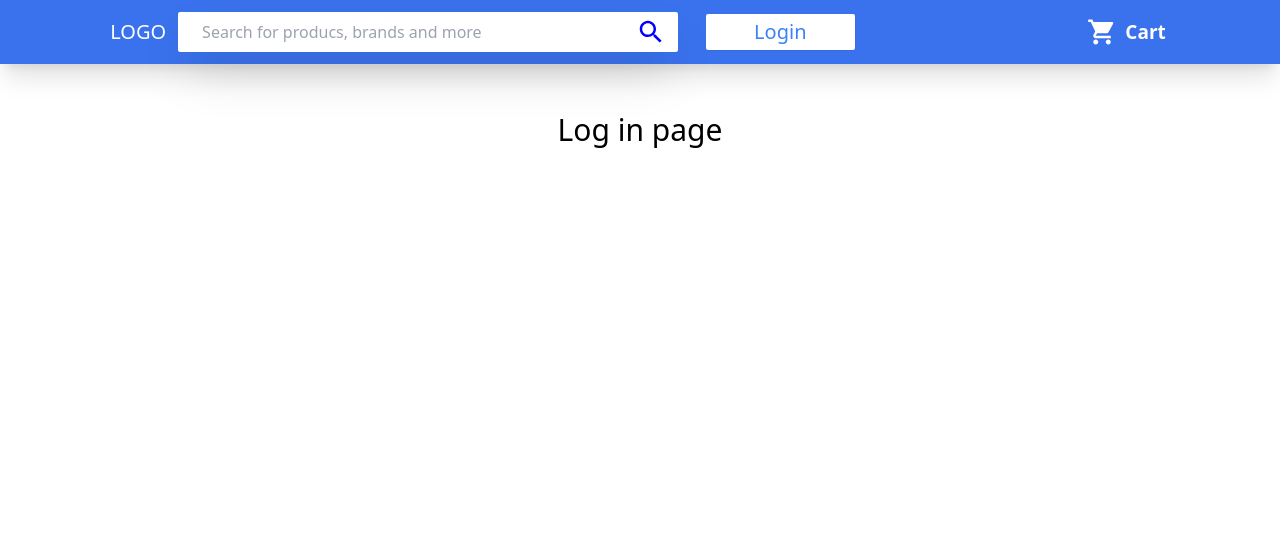
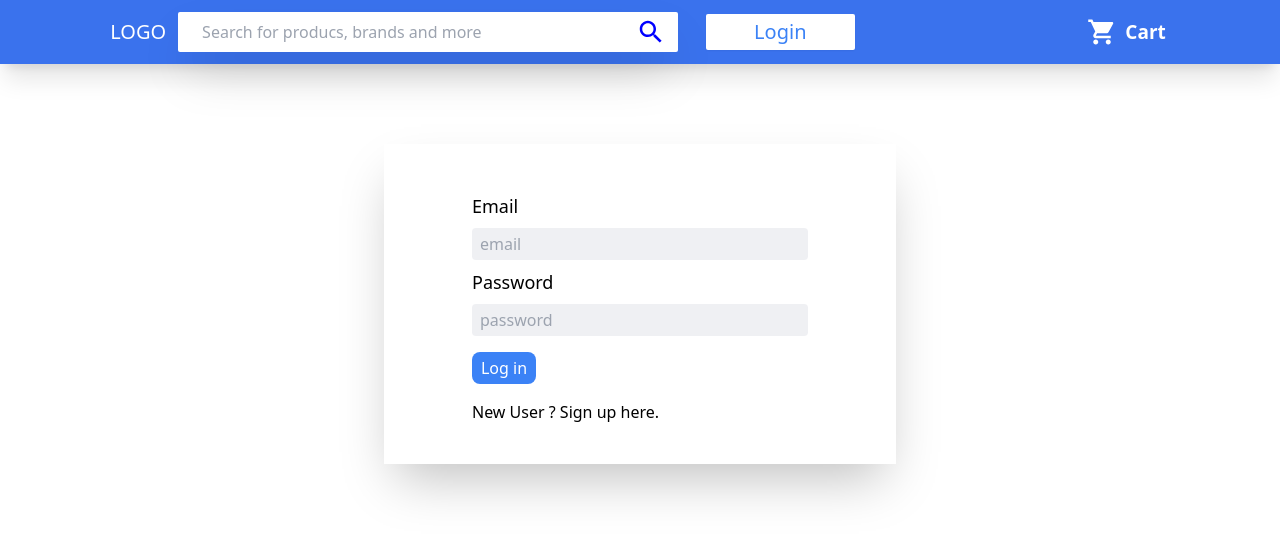
Before and after one commit to sameersheikh2/Ecommerce-demo, a React (Create React App) app: page /login in a window 1280 px wide. Shown: the top 538 px of the page. Built offline with nearby package versions, Linux system fonts and the light colour scheme.

Commit message:
added a basic login page with only submit handler no validation and value handling

```diff
--- a/src/pages/Login.js
+++ b/src/pages/Login.js
@@ -1,9 +1,33 @@
 import React from 'react'
+import { Link , useNavigate} from "react-router-dom"
+
 
 const Login = () => {
+
+const navigate = useNavigate()
+
+ const submitHandler = (e) =>{
+    e.preventDefault();
+    // Validataion if needed
+    navigate('/')
+ }
+
+
   return (
-    <div className='mx-auto w-[80%] text-3xl text-center mt-12'>
-        <h1>Log in page</h1>
+    <div className='flex flex-col p-10 my-20 w-[40%] h-auto mx-auto shadow-2xl'>
+      <form onSubmit={submitHandler} className='flex flex-col px-12'>
+        <lable htmlfor="email" className="my-2 text-lg">Email</lable>
+        <input required type="email" name='email' className="p-1 px-2 outline-none border-none rounded bg-gray-200/60 focus:bg-gray-300" placeholder='email' />
+        <lable htmlfor="password" className="my-2 text-lg">Password</lable>
+        <input required type="password" name="password" className=" p-1 px-2 outline-none border-none rounded bg-gray-200/60" placeholder='password' />
+        <button className='flex w-[4rem] justify-center my-4 text-white font-medium rounded-lg p-1 bg-blue-500 hover:bg-blue-600'>Log in</button>
+        <div>
+          <p>New User ? <Link to="/signup" className='hover:underline hover:text-blue-500'>
+            Sign up here.
+          </Link>
+          </p>
+        </div>
+      </form>
     </div>
   )
 }
```
Also changed, not shown: src/UI/Input.js (added), src/store/userSlice.js (added).
